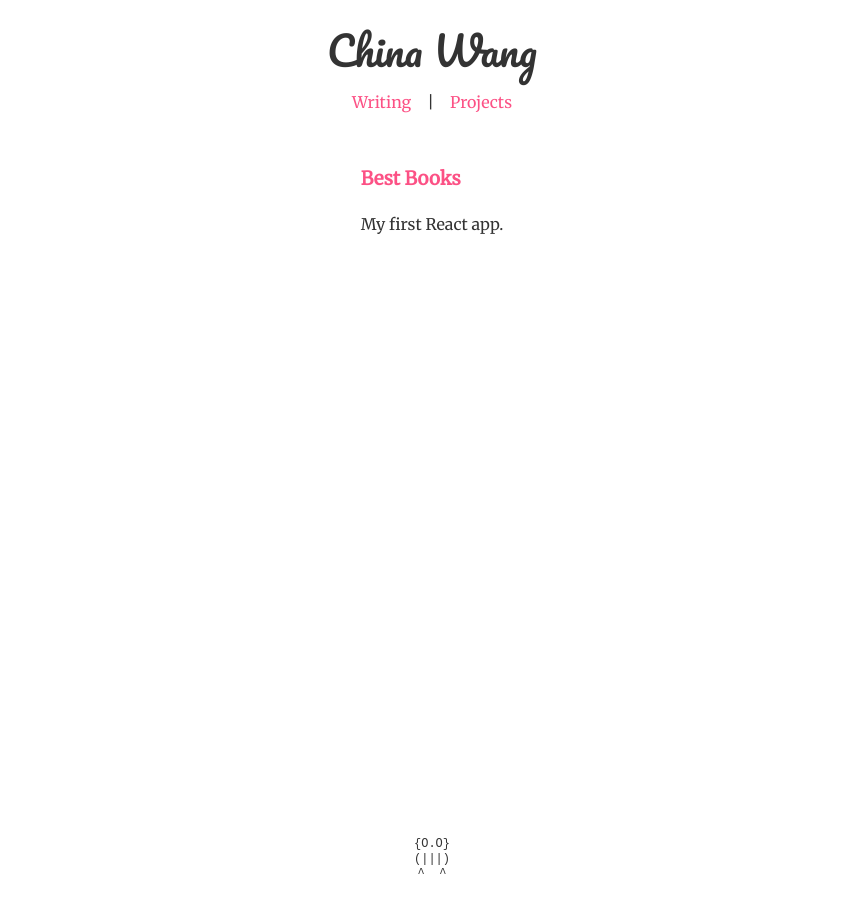
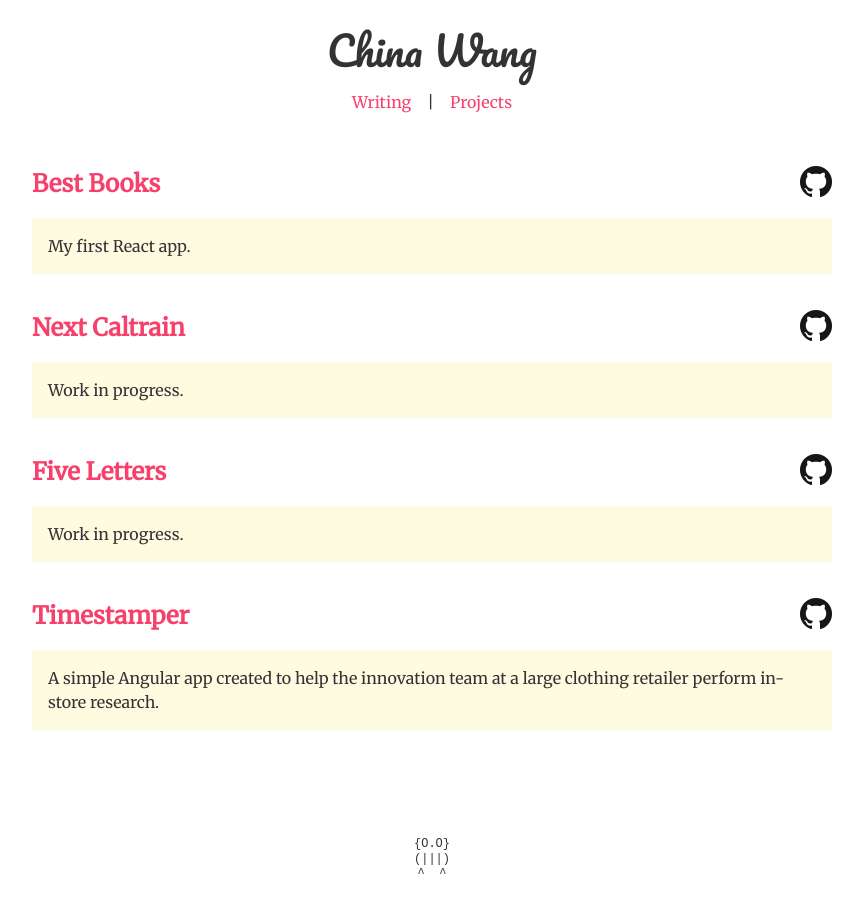
Before and after one commit to chinaowl/chinaowl.github.io, a Jekyll site: the page built from projects.md, in a window 1280 px wide. Shown: the whole page, without its empty margins (208-1071 px from the left). Built offline with Jekyll 4.4.1, drawn with Linux system fonts in a browser that asks for light colours; nearby versions of some CDN libraries.

Commit message:
design for project page, added more projects

```diff
--- a/_sass/_base.scss
+++ b/_sass/_base.scss
@@ -1,20 +1,20 @@
 body {
   font-family: 'Merriweather', serif;
   line-height: 1.5;
-  color: #333333;
+  color: $black;
 }
 
 a {
-  color: #FC5185;
+  color: $accent;
   text-decoration: none;
 }
 
 a:hover {
-  color: #3FC1C9;
+  color: $accent-contrast;
 }
 
 blockquote {
-  border-left: 2px solid $pink;
+  border-left: 2px solid $accent;
   padding-left: 1em;
 }
 
--- a/_sass/_layout.scss
+++ b/_sass/_layout.scss
@@ -19,9 +19,8 @@
 .post-list__link {
   font-size: 1.25em;
   color: $black;
-
   &:hover {
-    color: $light-blue;
+    color: $accent-contrast;
   }
 }
 
@@ -41,3 +40,24 @@
   font-size: 1.25em;
   line-height: 92px;
 }
+
+.project__header {
+  display: flex;
+  justify-content: space-between;
+  height: 72px;
+}
+
+.project__github {
+  background-image: url(/assets/img/other/github-icon-64px.png);
+  background-size: contain;
+  height: 32px;
+  width: 32px;
+  display: inline-block;
+  margin: 20px 0;
+}
+
+.project__summary {
+  background-color: $off-white;
+  padding: 1em;
+  margin-top: 0;
+}
--- a/assets/css/main.scss
+++ b/assets/css/main.scss
@@ -10,8 +10,10 @@ $header-font-stack: 'Pacifico', cursive;
 $black: #333333;
 $gray: #cccccc;
 $light-gray: #e6e6e6;
-$pink: #FC5185;
-$light-blue: #3FC1C9;
+$off-white: #fffbe0;
+$accent: #f6416c;
+$accent-contrast: #00b8a9;
+// wtf
 
 // Width of the content area
 $content-width:    800px;
--- a/projects.md
+++ b/projects.md
@@ -4,19 +4,34 @@ title: Projects
 permalink: /projects/
 projects:
   - title: Best Books
-  - url: http://best-books.herokuapp.com
-  - summary: My first React app.
+    url: http://best-books.herokuapp.com
+    github: https://github.com/chinaowl/best-books
+    summary: My first React app.
+  - title: Next Caltrain
+    url: http://next-caltrain.herokuapp.com/
+    github: https://github.com/chinaowl/next-caltrain
+    summary: Work in progress.
+  - title: Five Letters
+    url: http://five-letters.herokuapp.com/
+    github: https://github.com/chinaowl/word-game
+    summary: Work in progress.
+  - title: Timestamper
+    url: https://chinaowl-timestamper.firebaseapp.com/
+    github: https://github.com/chinaowl/timestamper
+    summary: A simple Angular app created to help the innovation team at a large clothing retailer perform in-store research.
 ---
 
-<div class="">
-  {% for project in page.projects %}
-    <div class="">
-      <a href="{{ project.url }}" target="_blank" class="">
-        <h3 class="">{{ project.title }}</h3>
+
+{% for project in page.projects %}
+  <div class="project">
+    <div class="project__header">
+      <a class="project__title" href="{{ project.url }}" target="_blank" class="">
+        <h2>{{ project.title }}</h2>
       </a>
-      <p class="">
-        {{ project.summary }}
-      </p>
+      <a href="{{ project.github }}"><span class="project__github"></span></a>
     </div>
-  {% endfor %}
-</div>
+    <p class="project__summary">
+      {{ project.summary }}
+    </p>
+  </div>
+{% endfor %}
```
Also changed, not shown: assets/img/other/github-icon-32px.png (deleted), assets/img/other/github-icon-64px.png (added).
